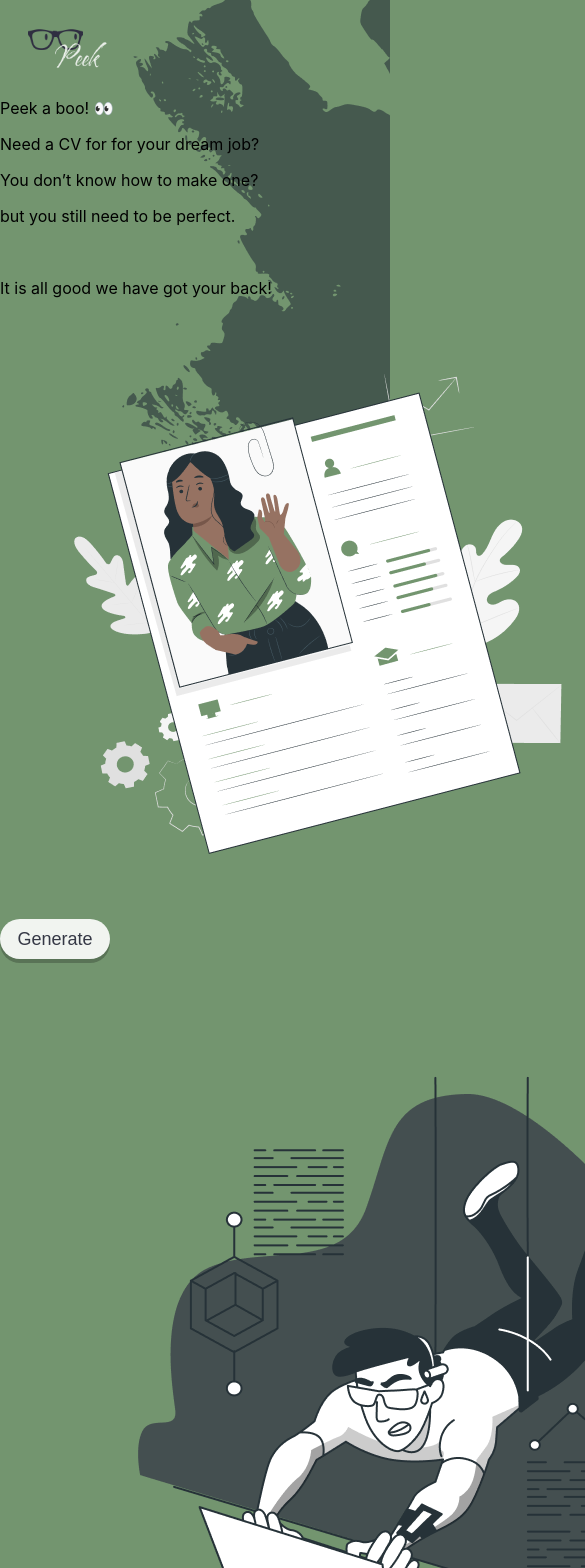
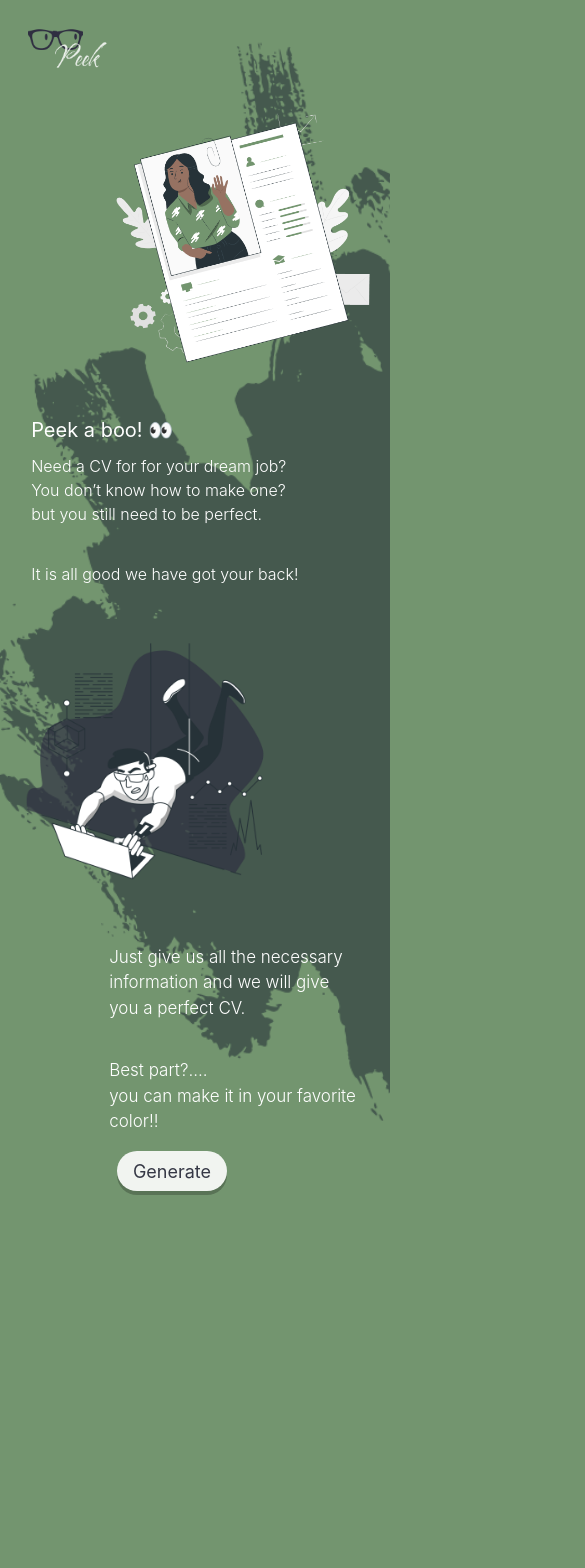
Before and after one commit to 8afrika/DIT-Project-Peek-Client, a React (Create React App) app: page / in a window 390 px wide. Shown: the top 1568 px of the page, 585 px wide, since content can reach past the window. After the commit the page ends 1233 px from the top, so only its background shows below. Built offline with nearby package versions, Linux system fonts and the light colour scheme.

Commit message:
feat: mobile version for landing page

```diff
--- a/src/App.css
+++ b/src/App.css
@@ -1,3 +1,7 @@
+*{
+  font-family: "Inter";
+
+}
 .App-logo {
   height: 20vmin;
 }
--- a/src/assets/css/Landing.css
+++ b/src/assets/css/Landing.css
@@ -88,11 +88,60 @@
 
 @media only screen and (max-width: 768px) {
   .landing-main {
-    background-image: url("../images/brush-background.png");
+    background-image: url("../images/responsive/mobile-background-landing.png");
+    background-size: cover;
     background-position-x: left;
     background-repeat: no-repeat;
-    width: 100%;
-    height: 100%;
   }
 
+  .cv_paper {
+    height: 37vh;
+    margin-left: 20vw;
+  }
+
+  .emoji {
+    font-weight: 400;
+    font-size: 20px;
+    color: #ffffff;
+    padding-left: 8vw;
+  }
+
+  .emoji-texts {
+    font-style: normal;
+    font-weight: 300;
+    font-size: 16px;
+    line-height: 0.5;
+    color: #ffffff;
+    padding-left: 8vw;
+
+  }
+  .mission_impossble {
+    height: 40vh;
+    margin-left: -8vw;
+ }
+  .mission-impossble-texts {
+    font-style: normal;
+    line-height: .5;
+    font-weight: 300;
+    font-size: 17px;
+    color: #ffffff;
+    padding-left: 28vw;
+    padding-right: 0;
+  }
+
+  .peek-button {
+    width: 200px;
+    height: 70px;
+    background: #ffffff;
+    opacity: 0.9;
+    box-shadow: 0px 4px rgba(0, 0, 0, 0.25);
+    border-radius: 22.5px;
+    color: #2f2e41;
+    font-size: 20px;
+    margin-top: 1vh;
+    margin-left: 30%;
+    margin-bottom: 5vh;
+  }
+
+
 }
--- a/src/pages/Landing.js
+++ b/src/pages/Landing.js
@@ -7,6 +7,56 @@ import { Link } from "react-router-dom";
 import Button from "../components/Button";
 
 function Landing() {
+  if (window.matchMedia("(max-width: 768px)")) {
+    return (
+      <>
+        <div className="landing-main">
+          <Logo />
+          <div className="column-wrapper">
+            <div className="left-column">
+              <img className="cv_paper" src={cv_paper} alt="a cv of a woman" />
+
+              <p className="emoji">Peek a boo! 👀</p>
+              <p className="emoji-texts">Need a CV for for your dream job?</p>
+              <p className="emoji-texts">You don’t know how to make one?</p>
+              <p className="emoji-texts">but you still need to be perfect.</p>
+              <br />
+              <p className="emoji-texts">
+                It is all good we have got your back!
+              </p>
+            </div>
+            <div className="right-column">
+              <img
+                className="mission_impossble"
+                src={mission_impossible}
+                alt="a man stealing data from a computer"
+              />
+              <p className="mission-impossble-texts">
+                Just give us all the necessary
+              </p>
+              <p className="mission-impossble-texts">
+                information and we will give
+              </p>
+              <p className="mission-impossble-texts">you a perfect CV.</p>
+              <br />
+              <p className="mission-impossble-texts">Best part?....</p>
+              <p className="mission-impossble-texts">
+                you can make it in your favorite
+              </p>
+              <p className="mission-impossble-texts">
+                color!!
+              </p>
+            </div>
+            <div className="center-column">
+              <Link to={"userinput"}>
+                <Button label="Generate" />
+              </Link>
+            </div>
+          </div>
+        </div>
+      </>
+    );
+  } else {
     return (
       <>
         <div className="landing-main">
@@ -18,13 +68,15 @@ function Landing() {
               <p className="emoji-texts">You don’t know how to make one?</p>
               <p className="emoji-texts">but you still need to be perfect.</p>
               <br />
-            <p className="emoji-texts">It is all good we have got your back!</p>
+              <p className="emoji-texts">
+                It is all good we have got your back!
+              </p>
 
               <img className="cv_paper" src={cv_paper} alt="a cv of a woman" />
             </div>
             <div className="center-column">
               <Link to={"userinput"}>
-              <Button label="Generate"/>
+                <Button label="Generate" />
               </Link>
             </div>
             <div className="right-column">
@@ -49,5 +101,6 @@ function Landing() {
       </>
     );
   }
+}
 
 export default Landing;
```
Also changed, not shown: src/assets/images/responsive/mobile-background-landing.png (added). Lines whose indentation alone changed are shown as unchanged.
